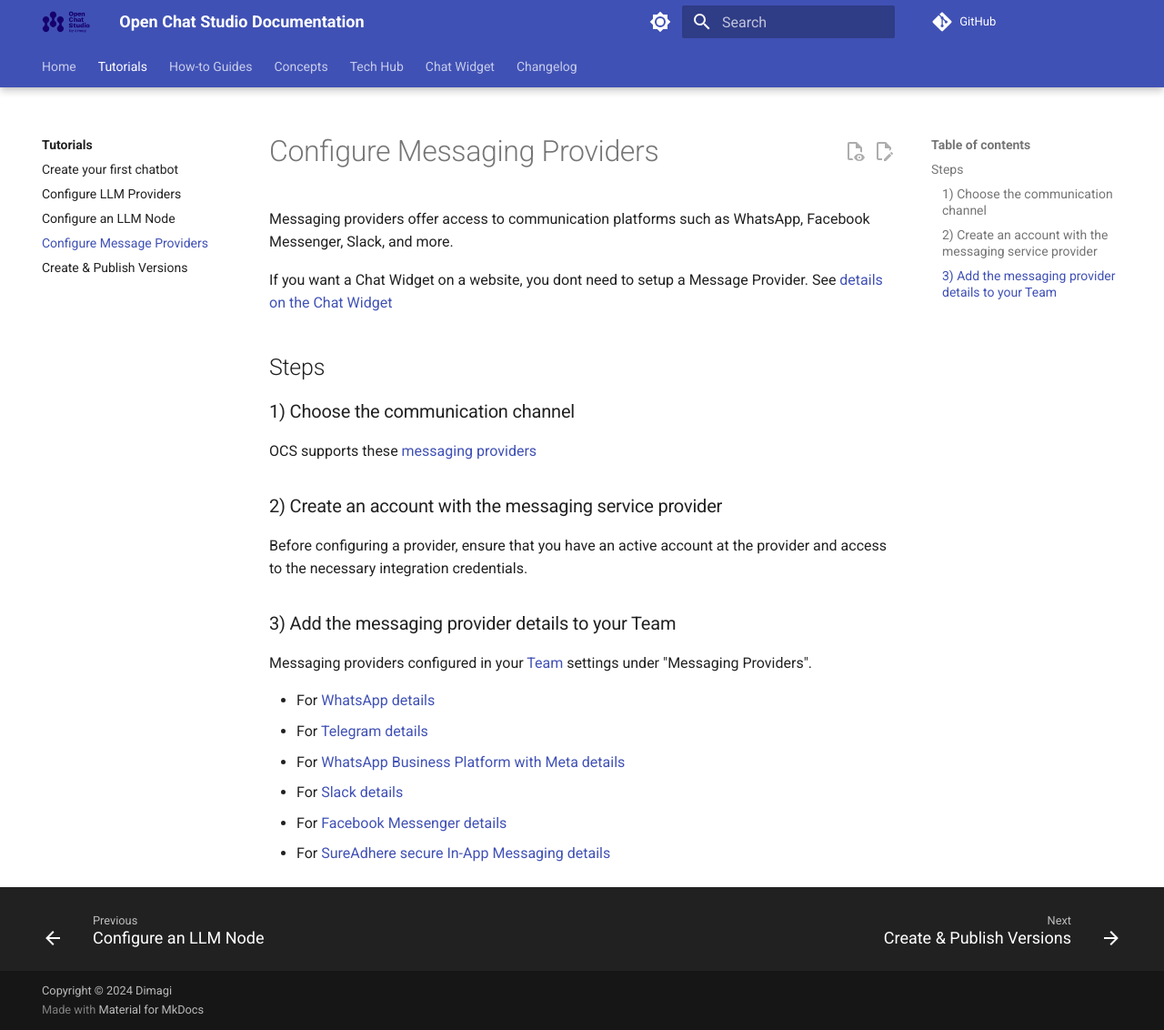
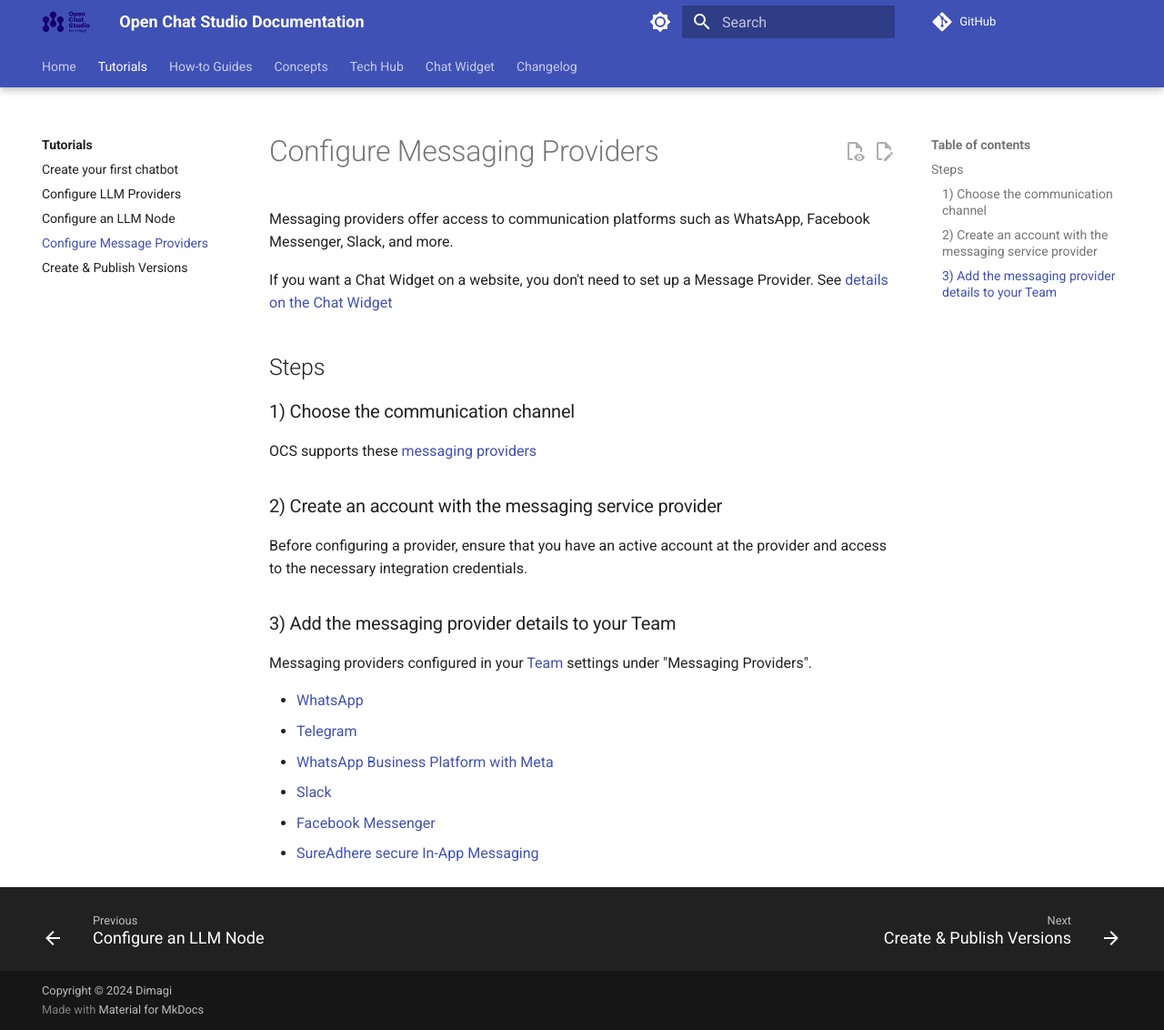
Before and after one commit to dimagi/open-chat-studio-docs, an MkDocs documentation site: the page built from docs/tutorials/configure_msg_providers.md, in a window 1280 px wide and 1132 px high. Shown: the whole window at 91% size. Built offline with MkDocs 1.6.1 and Material for MkDocs 9.7.7, drawn with Linux system fonts in a browser that asks for light colours; a script that is not in the unit is left out; comment, search, counter and statistics services are not loaded.

Commit message:
fix: address PR #705 review feedback
- Reword prompt_variables.md participant_data bullet to drop triple-redundant "See...here...for more information" phrasing
- Rewrite prompt caching sentence so the link text carries the term instead of leading with "here"
- Convert configure_msg_providers.md channel bullets to link-led text ("For X details" -> "[X](...)")
- Fix "dont"/"setup" typos in configure_msg_providers.md intro line
- Add blank line after the Remote Context Availability admonition title for consistency with other admonitions on the page
- Reword awkward "and more on supported file types" and "listed here" link text in nodes.md and workflow_cookbook.md
- Ignore generated docs/api/ in markdownlintignore to avoid future fix-then-clobber churn
- Fix stale/misleading comments in .markdownlint.yaml and .markdownlintignore, and note MD051's same-document-only scope

```diff
--- a/docs/tutorials/configure_msg_providers.md
+++ b/docs/tutorials/configure_msg_providers.md
@@ -2,7 +2,7 @@
 
 Messaging providers offer access to communication platforms such as WhatsApp, Facebook Messenger, Slack, and more.
 
-If you want a Chat Widget on a website, you dont need to setup a Message Provider. See [details on the Chat Widget](../chat_widget/index.md)
+If you want a Chat Widget on a website, you don't need to set up a Message Provider. See [details on the Chat Widget](../chat_widget/index.md)
 
 ## Steps
 
@@ -17,9 +17,9 @@
 
 Messaging providers configured in your [Team](../concepts/team/index.md) settings under "Messaging Providers".
 
-- For [WhatsApp details](../how-to/deploy_to_different_channels.md#whatsapp)
-- For [Telegram details](../how-to/deploy_to_different_channels.md#telegram)
-- For [WhatsApp Business Platform with Meta details](../how-to/deploy_to_different_channels.md#meta-cloud-api)
-- For [Slack details](../how-to/deploy_to_different_channels.md#slack)
-- For [Facebook Messenger details](../how-to/deploy_to_different_channels.md#facebook-messenger)
-- For [SureAdhere secure In-App Messaging details](../how-to/deploy_to_different_channels.md#sureadhere-for-secure-in-app-messaging)
+- [WhatsApp](../how-to/deploy_to_different_channels.md#whatsapp)
+- [Telegram](../how-to/deploy_to_different_channels.md#telegram)
+- [WhatsApp Business Platform with Meta](../how-to/deploy_to_different_channels.md#meta-cloud-api)
+- [Slack](../how-to/deploy_to_different_channels.md#slack)
+- [Facebook Messenger](../how-to/deploy_to_different_channels.md#facebook-messenger)
+- [SureAdhere secure In-App Messaging](../how-to/deploy_to_different_channels.md#sureadhere-for-secure-in-app-messaging)
```
Also changed, not shown: .markdownlint.yaml (+5 -2 lines), docs/concepts/pipelines/nodes.md (+1 -1 lines), docs/concepts/prompt_variables.md (+3 -2 lines), docs/how-to/workflow_cookbook.md (+1 -1 lines), 1 other file.
